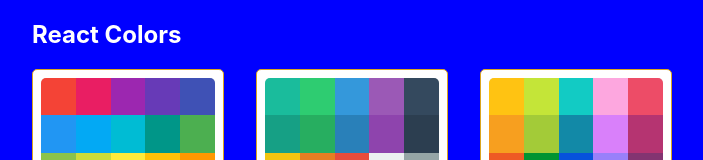
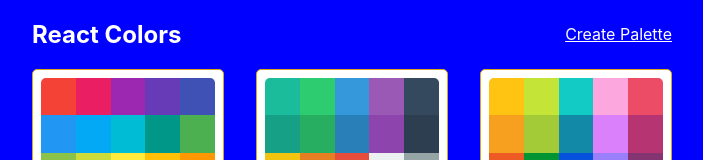
Before and after one commit to JasonDollar/color-picker-project, a React (Create React App) app: page / in a window 1280 px wide. Shown: the top 160 px of the page, without its empty margins (288-991 px from the left). Built offline with nearby package versions, Linux system fonts and the light colour scheme.

Commit message:
NewPaletteForm and drawer added

```diff
--- a/package.json
+++ b/package.json
@@ -6,6 +6,7 @@
     "@material-ui/core": "^4.0.0",
     "@material-ui/icons": "^4.0.0",
     "chroma-js": "^2.0.3",
+    "clsx": "^1.0.4",
     "prop-types": "^15.7.2",
     "rc-slider": "^8.6.11",
     "react": "^16.8.6",
--- a/src/App.js
+++ b/src/App.js
@@ -5,6 +5,7 @@
 import PaletteList from './components/PaletteList'
 import Palette from './components/Palette'
 import SinglePalette from './components/SinglePalette'
+import NewPaletteForm from './components/NewPaletteForm'
 import { generatePalette } from './colorHelpers'
 
 const AppContainer = styled.div`
@@ -21,6 +22,7 @@
   return (
     <AppContainer>
       <Switch>
+        <Route path="/palette/new" exact render={props => <NewPaletteForm {...props} />} />
         <Route path="/" exact render={props => <PaletteList {...props} palettes={seedColors} />} />
         <Route path="/palette/:id" exact render={props => <Palette {...props} palette={generatePalette(findPalette(props.match.params.id))} />} />
         <Route path="/palette/:paletteId/:colorId" render={props => <SinglePalette {...props} palette={generatePalette(findPalette(props.match.params.paletteId))} colorId={props.match.params.colorId} />} />
--- a/src/components/Navbar.js
+++ b/src/components/Navbar.js
@@ -8,61 +8,8 @@
 import styled from 'styled-components'
 import Slider from 'rc-slider'
 import 'rc-slider/assets/index.css'
+import { Header, SliderContainer } from './styles/NavbarStyles'
 
-const Header = styled.header`
-  display: flex;
-  align-items: center;
-  justify-content: flex-start;
-  height: 6vh;
-
-  & .logo {
-    margin-right: 15px;
-    padding: 0 13px;
-    font-size: 22px;
-    background-color: #eceff1;
-    font-family: Roboto, sans-serif;
-    height: 100%;
-    display: flex;
-    align-items: center;
-
-    & a {
-      text-decoration: none;
-      color: black;
-    }
-  }
-
-  .select-container {
-    margin-left: auto;
-    margin-right: 1rem;
-  }
-`
-const SliderContainer = styled.div`
-  width: 340px;
-  margin: 0 10px;
-  display: inline-block;
-
-  .rc-slider-track {
-    background: transparent;
-    margin-left: 7px;
-  }
-  .rc-slider-rail {
-    height: 8px;
-    margin-left: 7px;
-  }
-  .rc-slider-handle,
-  .rc-slider-handle:active,
-  .rc-slider-handle:hover,
-  .rc-slider-handle:focus {
-    background: green;
-    border: 2px solid green;
-    box-shadow: none;
-    width: 13px;
-    height: 13px;
-    margin-left: 7px;
-    margin-top: -3px;
-  }
-
-`
 
 const Navbar = ({
   level, changeSliderLevel, handleSelectChange, format, showingAllColors,
--- /dev/null
+++ b/src/components/NewPaletteForm.js
@@ -0,0 +1,145 @@
+import React, { useState } from 'react'
+import clsx from 'clsx'
+import { makeStyles, useTheme } from '@material-ui/core/styles'
+import Drawer from '@material-ui/core/Drawer'
+import CssBaseline from '@material-ui/core/CssBaseline'
+import AppBar from '@material-ui/core/AppBar'
+import Toolbar from '@material-ui/core/Toolbar'
+import List from '@material-ui/core/List'
+import Typography from '@material-ui/core/Typography'
+import Divider from '@material-ui/core/Divider'
+import IconButton from '@material-ui/core/IconButton'
+import MenuIcon from '@material-ui/icons/Menu'
+import ChevronLeftIcon from '@material-ui/icons/ChevronLeft'
+import ChevronRightIcon from '@material-ui/icons/ChevronRight'
+import ListItem from '@material-ui/core/ListItem'
+import ListItemIcon from '@material-ui/core/ListItemIcon'
+import ListItemText from '@material-ui/core/ListItemText'
+import InboxIcon from '@material-ui/icons/MoveToInbox'
+import MailIcon from '@material-ui/icons/Mail'
+
+const drawerWidth = 240
+
+const useStyles = makeStyles(theme => ({
+  root: {
+    display: 'flex',
+  },
+  appBar: {
+    transition: theme.transitions.create(['margin', 'width'], {
+      easing: theme.transitions.easing.sharp,
+      duration: theme.transitions.duration.leavingScreen,
+    }),
+  },
+  appBarShift: {
+    width: `calc(100% - ${drawerWidth}px)`,
+    marginLeft: drawerWidth,
+    transition: theme.transitions.create(['margin', 'width'], {
+      easing: theme.transitions.easing.easeOut,
+      duration: theme.transitions.duration.enteringScreen,
+    }),
+  },
+  menuButton: {
+    marginRight: theme.spacing(2),
+  },
+  hide: {
+    display: 'none',
+  },
+  drawer: {
+    width: drawerWidth,
+    flexShrink: 0,
+  },
+  drawerPaper: {
+    width: drawerWidth,
+  },
+  drawerHeader: {
+    display: 'flex',
+    alignItems: 'center',
+    padding: '0 8px',
+    ...theme.mixins.toolbar,
+    justifyContent: 'flex-end',
+  },
+  content: {
+    flexGrow: 1,
+    padding: theme.spacing(3),
+    transition: theme.transitions.create('margin', {
+      easing: theme.transitions.easing.sharp,
+      duration: theme.transitions.duration.leavingScreen,
+    }),
+    marginLeft: -drawerWidth,
+  },
+  contentShift: {
+    transition: theme.transitions.create('margin', {
+      easing: theme.transitions.easing.easeOut,
+      duration: theme.transitions.duration.enteringScreen,
+    }),
+    marginLeft: 0,
+  },
+}))
+
+const NewPaletteForm = () => {
+  const classes = useStyles()
+  const theme = useTheme()
+  const [open, setOpen] = useState(false)
+
+  function handleDrawerOpen() {
+    setOpen(true)
+  }
+
+  function handleDrawerClose() {
+    setOpen(false)
+  }
+
+  return (
+    <div className={classes.root}>
+      <CssBaseline />
+      <AppBar
+        position="fixed"
+        className={clsx(classes.appBar, {
+          [classes.appBarShift]: open,
+        })}
+      >
+        <Toolbar>
+          <IconButton
+            color="inherit"
+            aria-label="Open drawer"
+            onClick={handleDrawerOpen}
+            edge="start"
+            className={clsx(classes.menuButton, open && classes.hide)}
+          >
+            <MenuIcon />
+          </IconButton>
+          <Typography variant="h6" noWrap>
+            Persistent drawer
+          </Typography>
+        </Toolbar>
+      </AppBar>
+      <Drawer
+        className={classes.drawer}
+        variant="persistent"
+        anchor="left"
+        open={open}
+        classes={{
+          paper: classes.drawerPaper,
+        }}
+      >
+        <div className={classes.drawerHeader}>
+          <IconButton onClick={handleDrawerClose}>
+            <ChevronLeftIcon />
+          </IconButton>
+        </div>
+        <Divider />
+
+      </Drawer>
+      <main
+        className={clsx(classes.content, {
+          [classes.contentShift]: open,
+        })}
+      >
+        <div className={classes.drawerHeader} />
+
+      </main>
+    </div>
+  )
+}
+
+export default NewPaletteForm
--- a/src/components/PaletteList.js
+++ b/src/components/PaletteList.js
@@ -22,7 +22,12 @@
     display: flex;
     width: 100%;
     justify-content: space-between;
+    align-items: center;
     color: white;
+    & a {
+      /* text-decoration: none; */
+      color: white;
+    }
   }
 
   & .palettes {
@@ -42,6 +47,7 @@
       <div className="container">
         <nav className="nav">
           <h1>React Colors</h1>
+          <Link to="/palette/new">Create Palette</Link>
         </nav>
         <div className="palettes">
           {palettes.map(item => (
--- /dev/null
+++ b/src/components/styles/NavbarStyles.js
@@ -0,0 +1,56 @@
+import styled from 'styled-components'
+
+export const Header = styled.header`
+  display: flex;
+  align-items: center;
+  justify-content: flex-start;
+  height: 6vh;
+
+  & .logo {
+    margin-right: 15px;
+    padding: 0 13px;
+    font-size: 22px;
+    background-color: #eceff1;
+    font-family: Roboto, sans-serif;
+    height: 100%;
+    display: flex;
+    align-items: center;
+
+    & a {
+      text-decoration: none;
+      color: black;
+    }
+  }
+
+  .select-container {
+    margin-left: auto;
+    margin-right: 1rem;
+  }
+`
+export const SliderContainer = styled.div`
+  width: 340px;
+  margin: 0 10px;
+  display: inline-block;
+
+  .rc-slider-track {
+    background: transparent;
+    margin-left: 7px;
+  }
+  .rc-slider-rail {
+    height: 8px;
+    margin-left: 7px;
+  }
+  .rc-slider-handle,
+  .rc-slider-handle:active,
+  .rc-slider-handle:hover,
+  .rc-slider-handle:focus {
+    background: green;
+    border: 2px solid green;
+    box-shadow: none;
+    width: 13px;
+    height: 13px;
+    margin-left: 7px;
+    margin-top: -3px;
+  }
+
+`
```
Also changed, not shown: 1 other file (tests, documents, lock files or other folders).
